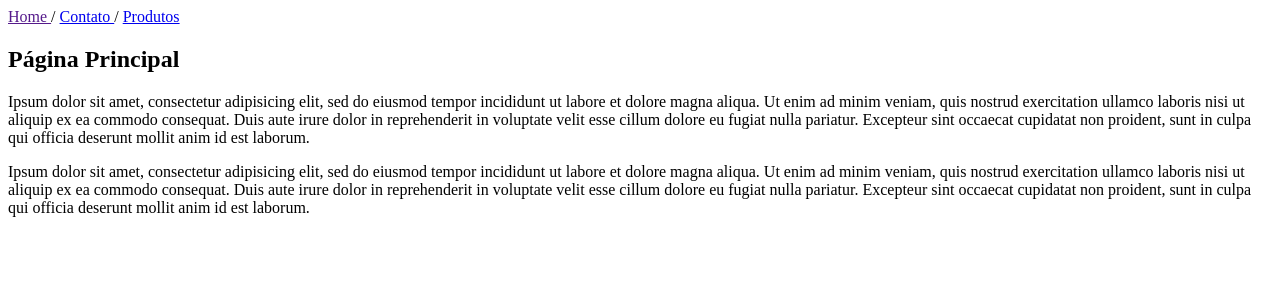
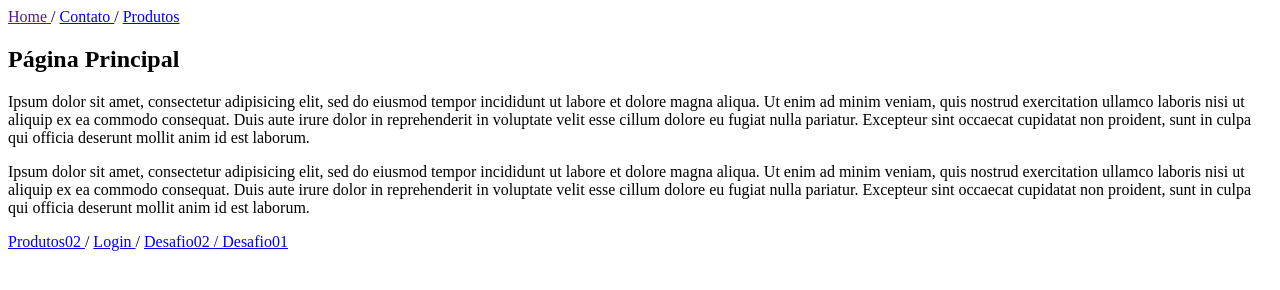
Before and after one commit to vagney/Desafio-Rapido, a plain HTML site: page index.html in a window 1280 px wide. Drawn offline with Linux system fonts and the light colour scheme.

Commit message:
junção das páginas do site

```diff
--- a/index.html
+++ b/index.html
@@ -39,6 +39,24 @@
 		proident, sunt in culpa qui officia deserunt mollit anim id est laborum.
 		</p>
 
+	<a href="prod-tabela2.html">
+			Produtos02
+		</a>
+		/
+		<a href="formlogin.html">
+			Login
+		</a>
+		/
+		<a href="desafio02.html">
+			Desafio02
+		/
+		<a href="desafio01.html">
+			Desafio01
+		</a>
+
+
+
+
 
 	</body>
 </html>
```
Also changed, not shown: desafio01.html (+5 -1 lines), desafio02.html (+4 -0 lines), formlogin.html (+5 -1 lines), prod-tabela2.html (+4 -0 lines).
